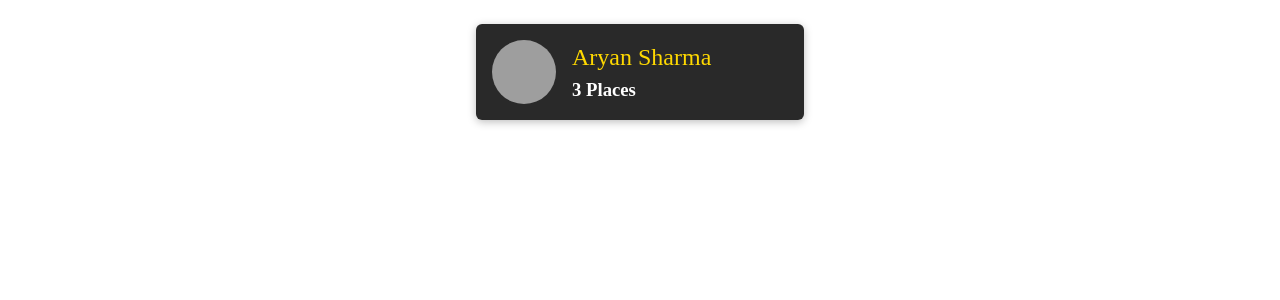
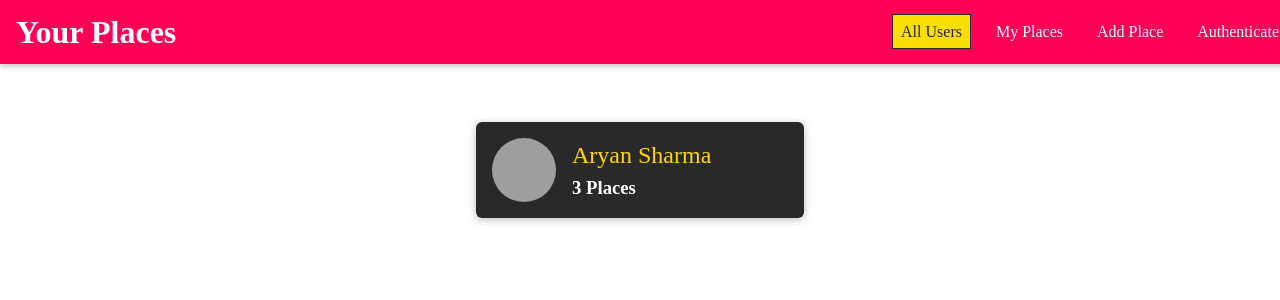
Before and after one commit to aryansharma9903/Travel-Diary-react-projectt, a React (Vite) app in the folder vite-react/: page / in a window 1280 px wide. Shown: the top 300 px of the page. Built offline with nearby package versions, Linux system fonts and the light colour scheme; grey boxes are pictures that could not be loaded.

Commit message:
making header files, along with all the routes in the header

```diff
--- a/vite-react/src/App.jsx
+++ b/vite-react/src/App.jsx
@@ -3,21 +3,25 @@
 import { BrowserRouter as Router, Route } from 'react-router-dom';
 import Users from './user/pages/User';
 import Newplace from './places/pages/NewPlace';
+import MainNavigation from './shared/components/Navigation/MainNavigation';
 
 function App() {
 
   return (
     <>
       <Router>
+        <MainNavigation />
+        <main>
         <Route path="/" exact={true}>
           <Users />
         </Route>
         <Route path="/places/new">
           <Newplace />
         </Route>
-      </Router>
+        </main>
+        </Router>
     </>
   );
-};
+}
 
 export default App
--- /dev/null
+++ b/vite-react/src/shared/components/Navigation/MainHeader.css
@@ -0,0 +1,23 @@
+.main-header {
+    width: 100%;
+    height: 4rem;
+    display: flex;
+    align-items: center;
+    position: fixed;
+    top: 0;
+    left: 0;
+    background: #ff0055;
+    box-shadow: 0 2px 6px rgba(0, 0, 0, 0.26);
+    padding: 0 1rem;
+    z-index: 5;
+  }
+
+  main {
+    margin-top: 5rem;
+  }
+
+  @media (min-width: 768px) {
+    .main-header {
+      justify-content: space-between;
+    }
+  }
--- /dev/null
+++ b/vite-react/src/shared/components/Navigation/MainHeader.jsx
@@ -0,0 +1,12 @@
+import React from "react";
+import './MainHeader.css';
+
+const MainHeader = props => {
+ return (
+    <header className="main-header">
+        {props.children}
+    </header>
+ );
+};
+
+export default MainHeader;
--- /dev/null
+++ b/vite-react/src/shared/components/Navigation/MainNavigation.css
@@ -0,0 +1,45 @@
+.main-navigation__menu-btn {
+    width: 3rem;
+    height: 3rem;
+    background: transparent;
+    border: none;
+    display: flex;
+    flex-direction: column;
+    justify-content: space-around;
+    margin-right: 2rem;
+    cursor: pointer;
+  }
+
+  .main-navigation__menu-btn span {
+    display: block;
+    width: 3rem;
+    height: 2.5px;
+    background: white;
+  }
+
+  .main-navigation__title {
+    color: white;
+  }
+
+  .main-navigation__title a {
+    text-decoration: none;
+    color: white;
+  }
+
+  .main-navigation__header-nav {
+    display: none;
+  }
+
+  .main-navigation__drawer-nav {
+    height: 100%;
+  }
+
+  @media (min-width: 768px) {
+    .main-navigation__menu-btn {
+      display: none;
+    }
+
+    .main-navigation__header-nav {
+      display: block;
+    }
+  }
--- /dev/null
+++ b/vite-react/src/shared/components/Navigation/MainNavigation.jsx
@@ -0,0 +1,46 @@
+import React from "react";
+import { useState } from "react";
+import { Link } from "react-router-dom";
+
+import './MainNavigation.css';
+import SideDrawer from "./SideDrawer";
+import MainHeader from "./MainHeader";
+
+import NavLinks from "./NavLinks";
+
+
+const mainNavigation = props => {
+    const[drawerIsOpen, setDrawerIsOpen] = useState(false);
+    const openDrawer = () => {
+        setDrawerIsOpen(true);
+    }
+    const closeDrawer = () => {
+        setDrawerIsOpen(false);
+    }
+    return(
+        <>
+        {drawerIsOpen ? <SideDrawer>
+            <nav className="main-navigation__drawer-nav">
+                <NavLinks />
+            </nav>
+        </SideDrawer> : null};
+        <MainHeader>
+            <button className="main-navigation__menu-btn" onClick={openDrawer}>
+                <span />
+                <span />
+                <span />
+            </button>
+            <h1 className="main-navigation__title">
+                <Link to="/">
+                Your Places
+                </Link>
+            </h1>
+            <nav className="main-navigation__header-nav">
+                <NavLinks />
+            </nav>
+        </MainHeader>
+        </>
+    )
+}
+
+export default mainNavigation;
--- /dev/null
+++ b/vite-react/src/shared/components/Navigation/NavLinks.css
@@ -0,0 +1,76 @@
+.nav-links {
+    list-style: none;
+    margin: 0;
+    padding: 0;
+    width: 100%;
+    height: 100%;
+    display: flex;
+    flex-direction: column;
+    justify-content: center;
+    align-items: center;
+  }
+
+  .nav-links li {
+    margin: 1rem;
+  }
+
+  .nav-links a {
+    border: 1px solid transparent;
+    color: #292929;
+    text-decoration: none;
+    padding: 0.5rem;
+  }
+
+  .nav-links a:hover,
+  .nav-links a:active,
+  .nav-links a.active {
+    background: #f8df00;
+    border-color: #292929;
+    color: #292929;
+  }
+
+  .nav-links button {
+    cursor: pointer;
+    border: 1px solid #292929;
+    color: #292929;
+    background: transparent;
+    padding: 0.5rem;
+    font: inherit;
+  }
+
+  .nav-links button:focus {
+    outline: none;
+  }
+
+  .nav-links button:hover,
+  .nav-links button:active {
+    background: #292929;
+    color: white;
+  }
+
+  @media (min-width: 768px) {
+    .nav-links {
+      flex-direction: row;
+    }
+
+    .nav-links li {
+      margin: 0 0.5rem;
+    }
+
+    .nav-links a {
+      color: white;
+      text-decoration: none;
+    }
+
+    .nav-links button {
+      border: 1px solid white;
+      color: white;
+      background: transparent;
+    }
+
+    .nav-links button:hover,
+    .nav-links button:active {
+      background: #f8df00;
+      color: #292929;
+    }
+  }
--- /dev/null
+++ b/vite-react/src/shared/components/Navigation/NavLinks.jsx
@@ -0,0 +1,29 @@
+import React from 'react';
+import { NavLink } from 'react-router-dom';
+
+import '../Navigation/NavLinks.css'
+
+const NavLinks = props => {
+    //but all these navLinks wont show up at all times, as when a user is already logged in
+    //then the authenticate(login/signup) wont show but other navlinks will
+    //and whn the user uis not logged in, MyPlaces and Addplace will not show
+    //but we will look into this after some time
+    return(
+        <ul className='nav-links'>
+            <li>
+                <NavLink to="/" exact>All Users</NavLink>
+            </li>
+            <li>
+                <NavLink to="/u1/places">My Places</NavLink>
+            </li>
+            <li>
+                <NavLink to="/places/new">Add Place</NavLink>
+            </li>
+            <li>
+                <NavLink to="/auth">Authenticate</NavLink>
+            </li>
+        </ul>
+    )
+};
+
+export default NavLinks;
--- /dev/null
+++ b/vite-react/src/shared/components/Navigation/SideDrawer.css
@@ -0,0 +1,10 @@
+.side-drawer {
+    position: fixed;
+    left: 0;
+    top: 0;
+    z-index: 100;
+    height: 100vh;
+    width: 70%;
+    background: white;
+    box-shadow: 0 2px 8px rgba(0, 0, 0, 0.26);
+}
--- /dev/null
+++ b/vite-react/src/shared/components/Navigation/SideDrawer.jsx
@@ -0,0 +1,11 @@
+import React from "react";
+
+import './SideDrawer.css';
+
+const SideDrawer = props => {
+    return(
+        <aside className="side-drawer">{props.children}</aside>
+    );
+};
+
+export default SideDrawer;
--- a/vite-react/src/user/components/UsersList.jsx
+++ b/vite-react/src/user/components/UsersList.jsx
@@ -1,12 +1,15 @@
 import React from "react";
 import UserItem from "../components/UserItem";
 import './UserList.css'
+import Card from "../../shared/components/UIElements/Card";
 
 const UsersList = props => {
     if(props.items.length === 0){
         return (
             <div>
+                <Card>
                 <h2>No users found!</h2>
+                </Card>
             </div>
         );
     }
```
